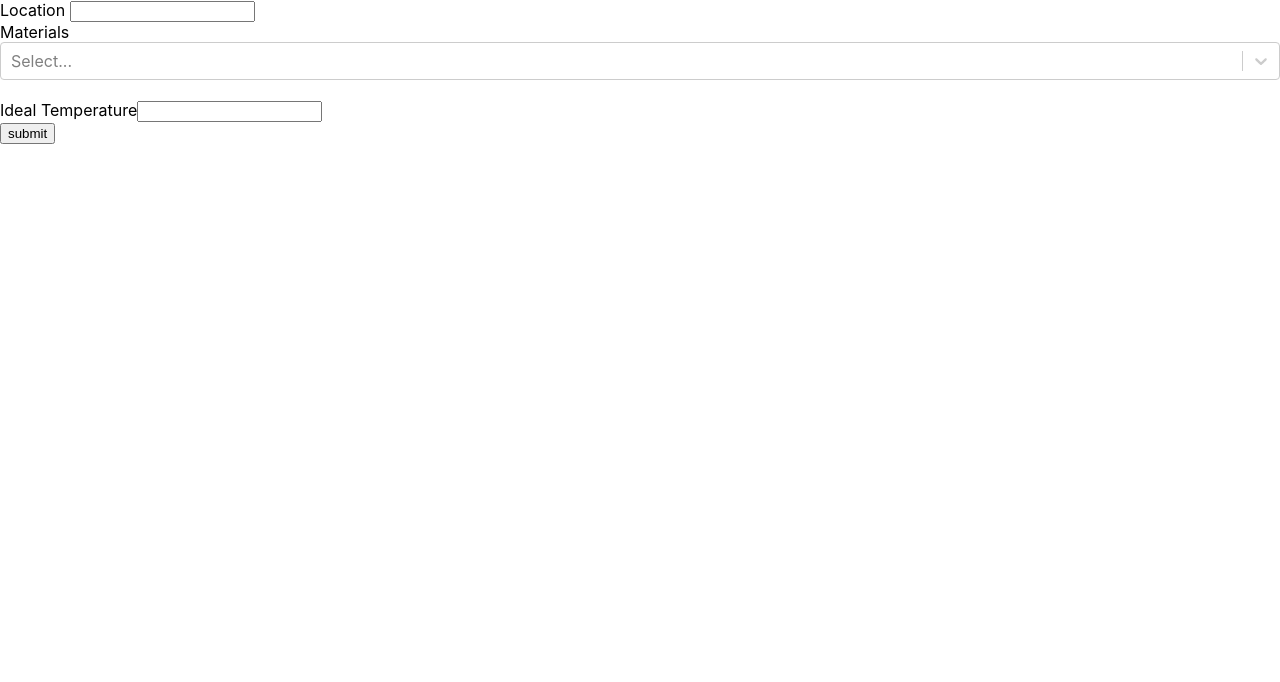
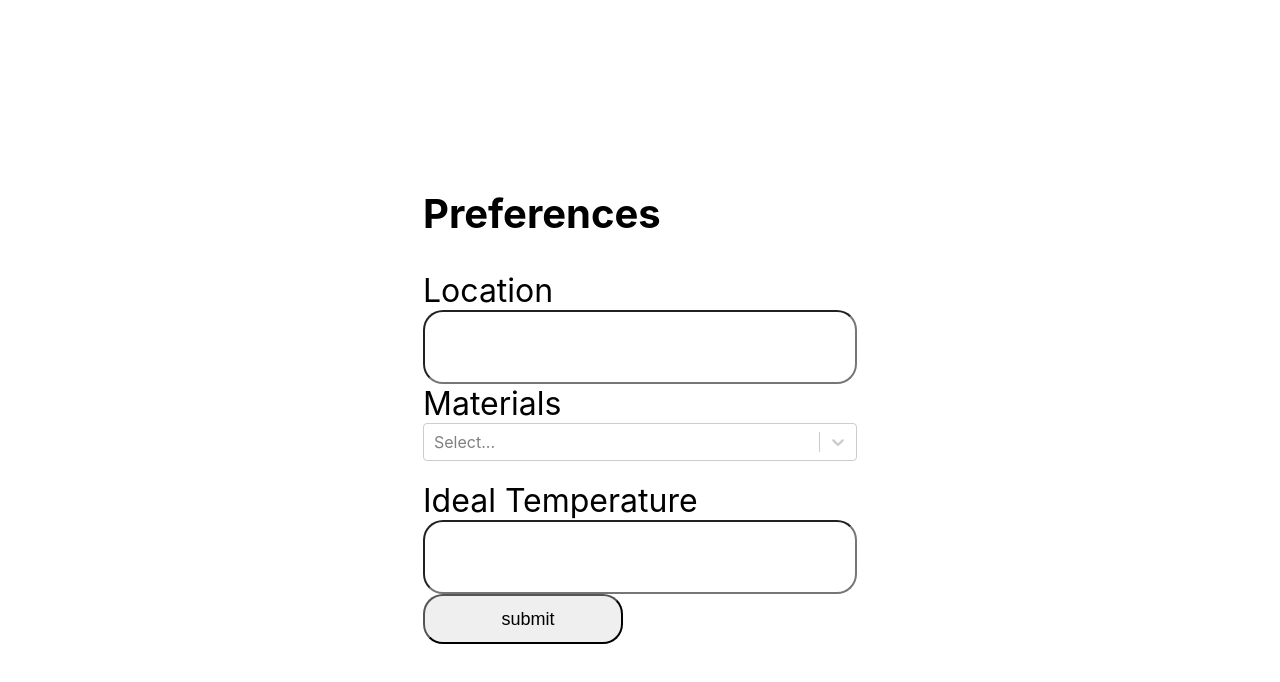
Before and after one commit to wrjodjana/cs222-group43, a React (Create React App) app in the folder outfit-website/: page /preferences in a window 1280 px wide. Shown: the top 682 px of the page. Built offline with nearby package versions, Linux system fonts and the light colour scheme; no server answers.

Commit message:
css for preferences

```diff
--- a/outfit-website/src/pages/Preferences.js
+++ b/outfit-website/src/pages/Preferences.js
@@ -19,28 +19,61 @@ const options = [
 // )
 
 export const Preferences = () => {
+    const divStyle = {
+        display: "flex",
+        justifyContent: "center",
+        alignItems: "center",
+        flexDirection: "column",
+        height: "100vh",
+        };
+
+    const h1style = {
+        fontSize: "40px",
+    };
+
+    const textStyle = {
+        fontSize: "32px",
+        borderRadius: "40px",
+        padding: "0px 0px 0px 0px",
+        margin: "20px 20px 20px 0px",
+        borderWidth: "3",
+    };
+
+    const inputStyle = {
+        width: "400px",
+        height: "50px",
+        borderRadius: "20px",
+        padding: "10px 10px 10px 20px",
+        fontSize: "18px",
+    };
+
+    const buttonStyle = {
+        width: "200px",
+        height: "50px",
+        borderRadius: "20px",
+        padding: "10px 10px 10px 20px",
+        margin: "auto",
+        fontSize: "18px",
+    };
+
     return (
-        <div className='user preferences'>
+        <div style={divStyle} className='user preferences'>
             <section id="section">
+                <h1 style={h1style}> Preferences </h1>
                 <Form onSubmit/*={storepreferences}*/>
-                    <Form.Label className ="title" for="location"> Location </Form.Label>
-                    <Form.Control type="location" name="location"/>
+                    <Form.Label style={textStyle} className ="title" for="location"> Location </Form.Label>
                     <br/>
-                    <Form.Label className ="title" for="materials"> Materials </Form.Label>
-                    {/* <Form.Control type="materials" name="materials"/> */}
-                    {/* <Select options={options} /> */}
-                    <Select
-                        isMulti
-                        name="colors"
-                        options={options}
-                        className="basic-multi-select"
-                        classNamePrefix="select"
-                    />
+                    <Form.Control style={inputStyle} type="location" name="location"/>
                     <br/>
-                    <Form.Label className ="title" for="temperature">Ideal Temperature</Form.Label>
-                    <Form.Control type="temperature" name="temperature"/>
+                    <Form.Label style={textStyle} className ="title" for="materials"> Materials </Form.Label>
                     <br/>
-                    <Button type="submit">submit</Button>
+                    <Select style={inputStyle} isMulti name="colors" options={options} className="basic-multi-select" classNamePrefix="select"/>
+                    <br/>
+                    <Form.Label style={textStyle} className ="title" for="temperature">Ideal Temperature</Form.Label>
+                    <br/>
+                    <Form.Control style={inputStyle} type="temperature" name="temperature"/>
+                    <br/>
+                    <Button style={buttonStyle} type="submit">submit</Button>
                 </Form>
             </section>
         </div>
```
